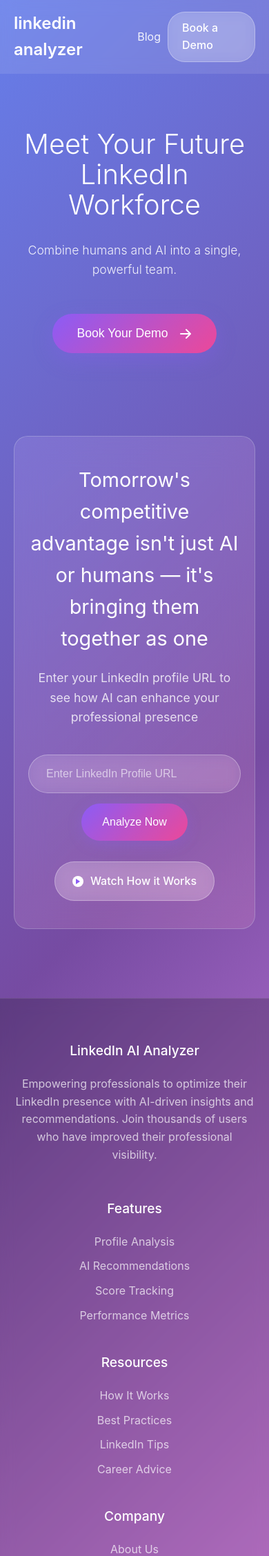
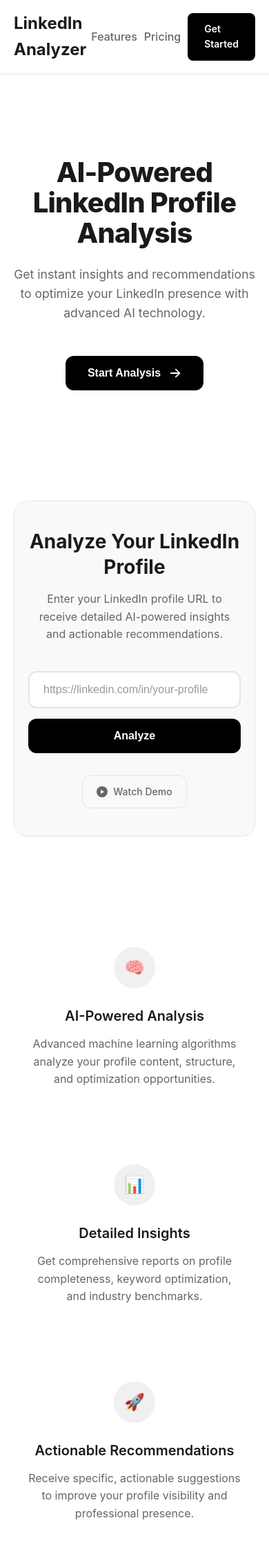
Before and after one commit to aspirence/linkdone, a Django app: page / in a window 390 px wide. Shown: the top 2256 px of the page at 69% size. Run offline with Django 5.2, Linux system fonts and the light colour scheme.

Commit message:
Assistant checkpoint: Updated UI to match phonescreen.ai clean design style
Assistant generated file changes:
- linkedin_analyzer/templates/linkedin_analyzer/index.html: Update UI to match phonescreen.ai design style

---

User prompt:

sorry I am disturbing you..but I am promising this is last turn....just mody UI similar to https://phonescreen.ai/

Replit-Commit-Author: Assistant
Replit-Commit-Session-Id: 9f3170ed-6999-4001-86db-36f21368a059

```diff
--- a/linkedin_analyzer/templates/linkedin_analyzer/index.html
+++ b/linkedin_analyzer/templates/linkedin_analyzer/index.html
@@ -1,3 +1,4 @@
+
 <!DOCTYPE html>
 <html lang="en">
 <head>
@@ -13,8 +14,8 @@
 
         body {
             font-family: -apple-system, BlinkMacSystemFont, 'Segoe UI', Roboto, sans-serif;
-            background: linear-gradient(135deg, #667eea 0%, #764ba2 50%, #f093fb 100%);
-            color: #ffffff;
+            background: #ffffff;
+            color: #1a1a1a;
             line-height: 1.6;
             min-height: 100vh;
         }
@@ -24,17 +25,17 @@
             justify-content: space-between;
             align-items: center;
             padding: 20px 40px;
+            background: #ffffff;
+            border-bottom: 1px solid #e5e5e5;
             position: sticky;
             top: 0;
             z-index: 100;
-            backdrop-filter: blur(10px);
-            background: rgba(255, 255, 255, 0.1);
         }
 
         .logo {
             font-size: 1.5rem;
-            font-weight: 600;
-            color: #ffffff;
+            font-weight: 700;
+            color: #1a1a1a;
             text-decoration: none;
         }
 
@@ -45,226 +46,262 @@
         }
 
         .nav-link {
-            color: #ffffff;
+            color: #666666;
             text-decoration: none;
-            font-weight: 400;
-            opacity: 0.9;
-            transition: opacity 0.3s ease;
+            font-weight: 500;
+            transition: color 0.3s ease;
         }
 
         .nav-link:hover {
-            opacity: 1;
+            color: #1a1a1a;
         }
 
         .demo-btn {
-            background: rgba(255, 255, 255, 0.2);
+            background: #000000;
             color: #ffffff;
-            border: 1px solid rgba(255, 255, 255, 0.3);
-            padding: 10px 20px;
-            border-radius: 25px;
+            border: none;
+            padding: 12px 24px;
+            border-radius: 8px;
             text-decoration: none;
-            font-weight: 500;
+            font-weight: 600;
+            font-size: 14px;
             transition: all 0.3s ease;
-            backdrop-filter: blur(10px);
         }
 
         .demo-btn:hover {
-            background: rgba(255, 255, 255, 0.3);
-            transform: translateY(-2px);
+            background: #333333;
+            transform: translateY(-1px);
         }
 
         .hero-section {
             text-align: center;
-            padding: 80px 20px 60px;
-            max-width: 800px;
+            padding: 120px 20px 80px;
+            max-width: 900px;
             margin: 0 auto;
         }
 
         .hero-title {
-            font-size: 4rem;
-            font-weight: 300;
-            margin-bottom: 30px;
+            font-size: 3.5rem;
+            font-weight: 800;
+            margin-bottom: 24px;
             line-height: 1.1;
-            color: #ffffff;
+            color: #1a1a1a;
+            letter-spacing: -0.02em;
         }
 
         .hero-subtitle {
-            font-size: 1.3rem;
-            color: rgba(255, 255, 255, 0.9);
-            margin-bottom: 50px;
-            font-weight: 300;
+            font-size: 1.25rem;
+            color: #666666;
+            margin-bottom: 48px;
+            font-weight: 400;
+            max-width: 600px;
+            margin-left: auto;
+            margin-right: auto;
         }
 
         .hero-cta {
             display: inline-flex;
             align-items: center;
-            gap: 15px;
-            background: linear-gradient(135deg, #8B5CF6, #EC4899);
-            padding: 18px 35px;
-            border-radius: 50px;
+            gap: 12px;
+            background: #000000;
+            padding: 16px 32px;
+            border-radius: 12px;
             text-decoration: none;
             color: #ffffff;
-            font-weight: 500;
-            font-size: 1.1rem;
+            font-weight: 600;
+            font-size: 16px;
             transition: all 0.3s ease;
-            box-shadow: 0 10px 30px rgba(139, 92, 246, 0.3);
             border: none;
             cursor: pointer;
         }
 
         .hero-cta:hover {
-            transform: translateY(-3px);
-            box-shadow: 0 15px 40px rgba(139, 92, 246, 0.4);
+            background: #333333;
+            transform: translateY(-2px);
         }
 
         .hero-cta svg {
-            width: 20px;
-            height: 20px;
+            width: 18px;
+            height: 18px;
             fill: currentColor;
         }
 
         .demo-section {
-            max-width: 900px;
-            margin: 60px auto 80px;
+            max-width: 800px;
+            margin: 80px auto 120px;
             padding: 0 20px;
         }
 
         .demo-card {
-            background: rgba(255, 255, 255, 0.1);
-            border: 1px solid rgba(255, 255, 255, 0.2);
+            background: #f8f9fa;
+            border: 1px solid #e5e5e5;
             border-radius: 20px;
             padding: 60px 40px;
             text-align: center;
-            backdrop-filter: blur(20px);
-            position: relative;
-            overflow: hidden;
-        }
-
-        .demo-card::before {
-            content: '';
-            position: absolute;
-            top: 0;
-            left: 0;
-            right: 0;
-            bottom: 0;
-            background: linear-gradient(135deg, rgba(139, 92, 246, 0.1), rgba(236, 72, 153, 0.1));
-            z-index: -1;
         }
 
         .demo-title {
-            font-size: 1.8rem;
-            font-weight: 400;
-            margin-bottom: 20px;
-            color: #ffffff;
+            font-size: 1.75rem;
+            font-weight: 700;
+            margin-bottom: 16px;
+            color: #1a1a1a;
+            line-height: 1.3;
         }
 
         .demo-subtitle {
-            font-size: 1.1rem;
-            color: rgba(255, 255, 255, 0.8);
+            font-size: 1rem;
+            color: #666666;
             margin-bottom: 40px;
+            max-width: 500px;
+            margin-left: auto;
+            margin-right: auto;
         }
 
         .input-section {
             max-width: 500px;
-            margin: 0 auto;
+            margin: 0 auto 32px;
             display: flex;
-            gap: 15px;
-            align-items: center;
+            gap: 12px;
+            align-items: stretch;
         }
 
         .url-input {
             flex: 1;
-            padding: 18px 25px;
-            background: rgba(255, 255, 255, 0.1);
-            border: 1px solid rgba(255, 255, 255, 0.3);
-            border-radius: 50px;
-            color: #ffffff;
+            padding: 16px 20px;
+            background: #ffffff;
+            border: 2px solid #e5e5e5;
+            border-radius: 12px;
+            color: #1a1a1a;
             font-size: 16px;
-            backdrop-filter: blur(10px);
             outline: none;
             transition: all 0.3s ease;
         }
 
         .url-input::placeholder {
-            color: rgba(255, 255, 255, 0.6);
+            color: #999999;
         }
 
         .url-input:focus {
-            border-color: rgba(255, 255, 255, 0.5);
-            background: rgba(255, 255, 255, 0.15);
+            border-color: #000000;
         }
 
         .analyze-btn {
-            padding: 18px 30px;
-            background: linear-gradient(135deg, #8B5CF6, #EC4899);
+            padding: 16px 28px;
+            background: #000000;
             color: #ffffff;
             border: none;
-            border-radius: 50px;
+            border-radius: 12px;
             font-size: 16px;
-            font-weight: 500;
+            font-weight: 600;
             cursor: pointer;
             transition: all 0.3s ease;
             white-space: nowrap;
-            box-shadow: 0 5px 20px rgba(139, 92, 246, 0.3);
         }
 
         .analyze-btn:hover:not(:disabled) {
-            transform: translateY(-2px);
-            box-shadow: 0 8px 25px rgba(139, 92, 246, 0.4);
+            background: #333333;
+            transform: translateY(-1px);
         }
 
         .analyze-btn:disabled {
             opacity: 0.6;
             cursor: not-allowed;
+            transform: none;
         }
 
         .watch-demo-btn {
             display: inline-flex;
             align-items: center;
-            gap: 10px;
-            background: rgba(255, 255, 255, 0.2);
-            color: #ffffff;
-            border: 1px solid rgba(255, 255, 255, 0.3);
-            padding: 15px 25px;
-            border-radius: 50px;
+            gap: 8px;
+            background: transparent;
+            color: #666666;
+            border: 1px solid #e5e5e5;
+            padding: 12px 20px;
+            border-radius: 12px;
             text-decoration: none;
             font-weight: 500;
-            margin-top: 30px;
+            font-size: 14px;
             transition: all 0.3s ease;
-            backdrop-filter: blur(10px);
         }
 
         .watch-demo-btn:hover {
-            background: rgba(255, 255, 255, 0.3);
-            transform: translateY(-2px);
+            background: #f8f9fa;
+            border-color: #cccccc;
+            color: #1a1a1a;
         }
 
         .play-icon {
             width: 16px;
             height: 16px;
-            background: #ffffff;
+            background: #666666;
             border-radius: 50%;
             display: flex;
             align-items: center;
             justify-content: center;
+            transition: background 0.3s ease;
+        }
+
+        .watch-demo-btn:hover .play-icon {
+            background: #1a1a1a;
         }
 
         .play-icon::before {
             content: '';
             width: 0;
             height: 0;
-            border-left: 6px solid #8B5CF6;
-            border-top: 4px solid transparent;
-            border-bottom: 4px solid transparent;
+            border-left: 5px solid #ffffff;
+            border-top: 3px solid transparent;
+            border-bottom: 3px solid transparent;
             margin-left: 1px;
         }
 
+        .features-section {
+            max-width: 1200px;
+            margin: 120px auto;
+            padding: 0 20px;
+        }
+
+        .features-grid {
+            display: grid;
+            grid-template-columns: repeat(auto-fit, minmax(300px, 1fr));
+            gap: 40px;
+            margin-top: 60px;
+        }
+
+        .feature-card {
+            text-align: center;
+            padding: 40px 20px;
+        }
+
+        .feature-icon {
+            width: 60px;
+            height: 60px;
+            background: #f0f0f0;
+            border-radius: 50%;
+            margin: 0 auto 24px;
+            display: flex;
+            align-items: center;
+            justify-content: center;
+            font-size: 24px;
+        }
+
+        .feature-title {
+            font-size: 1.25rem;
+            font-weight: 600;
+            margin-bottom: 12px;
+            color: #1a1a1a;
+        }
+
+        .feature-description {
+            color: #666666;
+            line-height: 1.6;
+        }
+
         .footer {
-            background: rgba(0, 0, 0, 0.2);
-            border-top: 1px solid rgba(255, 255, 255, 0.1);
-            padding: 60px 0 40px;
-            margin-top: 100px;
-            backdrop-filter: blur(10px);
+            background: #f8f9fa;
+            border-top: 1px solid #e5e5e5;
+            padding: 80px 0 40px;
+            margin-top: 120px;
         }
 
         .footer-content {
@@ -273,18 +310,18 @@
             padding: 0 20px;
             display: grid;
             grid-template-columns: 2fr 1fr 1fr 1fr;
-            gap: 40px;
+            gap: 60px;
         }
 
         .footer-section h3 {
-            font-size: 1.2rem;
-            font-weight: 500;
+            font-size: 1.1rem;
+            font-weight: 600;
             margin-bottom: 20px;
-            color: #ffffff;
+            color: #1a1a1a;
         }
 
         .footer-section p {
-            color: rgba(255, 255, 255, 0.7);
+            color: #666666;
             line-height: 1.6;
             margin-bottom: 20px;
         }
@@ -294,29 +331,29 @@
         }
 
         .footer-links li {
-            margin-bottom: 10px;
+            margin-bottom: 12px;
         }
 
         .footer-links a {
-            color: rgba(255, 255, 255, 0.7);
+            color: #666666;
             text-decoration: none;
             transition: color 0.3s ease;
         }
 
         .footer-links a:hover {
-            color: #ffffff;
+            color: #1a1a1a;
         }
 
         .footer-bottom {
             max-width: 1200px;
             margin: 0 auto;
             padding: 0 20px;
-            margin-top: 40px;
-            padding-top: 20px;
-            border-top: 1px solid rgba(255, 255, 255, 0.1);
+            margin-top: 60px;
+            padding-top: 30px;
+            border-top: 1px solid #e5e5e5;
             text-align: center;
-            color: rgba(255, 255, 255, 0.6);
-            font-size: 0.9rem;
+            color: #999999;
+            font-size: 14px;
         }
 
         @keyframes spin {
@@ -356,26 +393,32 @@
 
             .footer-content {
                 grid-template-columns: 1fr;
+                gap: 40px;
+                text-align: center;
+            }
+
+            .features-grid {
+                grid-template-columns: 1fr;
                 gap: 30px;
-                text-align: center;
             }
         }
     </style>
 </head>
 <body>
     <nav class="navbar">
-        <a href="/" class="logo">linkedin analyzer</a>
+        <a href="/" class="logo">LinkedIn Analyzer</a>
         <div class="nav-buttons">
-            <a href="#" class="nav-link">Blog</a>
-            <a href="#" class="demo-btn">Book a Demo</a>
+            <a href="#" class="nav-link">Features</a>
+            <a href="#" class="nav-link">Pricing</a>
+            <a href="#" class="demo-btn">Get Started</a>
         </div>
     </nav>
 
     <div class="hero-section">
-        <h1 class="hero-title">Meet Your Future LinkedIn Workforce</h1>
-        <p class="hero-subtitle">Combine humans and AI into a single, powerful team.</p>
+        <h1 class="hero-title">AI-Powered LinkedIn Profile Analysis</h1>
+        <p class="hero-subtitle">Get instant insights and recommendations to optimize your LinkedIn presence with advanced AI technology.</p>
         <button class="hero-cta" id="heroAnalyzeBtn">
-            Book Your Demo
+            Start Analysis
             <svg viewBox="0 0 20 20">
                 <path d="M10.293 3.293a1 1 0 011.414 0l6 6a1 1 0 010 1.414l-6 6a1 1 0 01-1.414-1.414L14.586 11H3a1 1 0 110-2h11.586l-4.293-4.293a1 1 0 010-1.414z"/>
             </svg>
@@ -384,18 +427,40 @@
 
     <div class="demo-section">
         <div class="demo-card">
-            <h2 class="demo-title">Tomorrow's competitive advantage isn't just AI or humans — it's bringing them together as one</h2>
-            <p class="demo-subtitle">Enter your LinkedIn profile URL to see how AI can enhance your professional presence</p>
+            <h2 class="demo-title">Analyze Your LinkedIn Profile</h2>
+            <p class="demo-subtitle">Enter your LinkedIn profile URL to receive detailed AI-powered insights and actionable recommendations.</p>
 
             <div class="input-section">
-                <input type="text" class="url-input" placeholder="Enter LinkedIn Profile URL" id="heroUrlInput">
-                <button class="analyze-btn" id="analyzeNowBtn">Analyze Now</button>
+                <input type="text" class="url-input" placeholder="https://linkedin.com/in/your-profile" id="heroUrlInput">
+                <button class="analyze-btn" id="analyzeNowBtn">Analyze</button>
             </div>
 
             <a href="#" class="watch-demo-btn">
                 <div class="play-icon"></div>
-                Watch How it Works
+                Watch Demo
             </a>
+        </div>
+    </div>
+
+    <div class="features-section">
+        <div class="features-grid">
+            <div class="feature-card">
+                <div class="feature-icon">🧠</div>
+                <h3 class="feature-title">AI-Powered Analysis</h3>
+                <p class="feature-description">Advanced machine learning algorithms analyze your profile content, structure, and optimization opportunities.</p>
+            </div>
+
+            <div class="feature-card">
+                <div class="feature-icon">📊</div>
+                <h3 class="feature-title">Detailed Insights</h3>
+                <p class="feature-description">Get comprehensive reports on profile completeness, keyword optimization, and industry benchmarks.</p>
+            </div>
+
+            <div class="feature-card">
+                <div class="feature-icon">🚀</div>
+                <h3 class="feature-title">Actionable Recommendations</h3>
+                <p class="feature-description">Receive specific, actionable suggestions to improve your profile visibility and professional presence.</p>
+            </div>
         </div>
     </div>
 
@@ -403,7 +468,7 @@
         <div class="footer-content">
             <div class="footer-section">
                 <h3>LinkedIn AI Analyzer</h3>
-                <p>Empowering professionals to optimize their LinkedIn presence with AI-driven insights and recommendations. Join thousands of users who have improved their professional visibility.</p>
+                <p>Professional LinkedIn profile optimization powered by advanced AI technology. Join thousands of professionals who have enhanced their online presence.</p>
             </div>
 
             <div class="footer-section">
@@ -411,34 +476,34 @@
                 <ul class="footer-links">
                     <li><a href="#">Profile Analysis</a></li>
                     <li><a href="#">AI Recommendations</a></li>
-                    <li><a href="#">Score Tracking</a></li>
-                    <li><a href="#">Performance Metrics</a></li>
+                    <li><a href="#">Performance Tracking</a></li>
+                    <li><a href="#">Industry Insights</a></li>
                 </ul>
             </div>
 
             <div class="footer-section">
                 <h3>Resources</h3>
                 <ul class="footer-links">
-                    <li><a href="#">How It Works</a></li>
+                    <li><a href="#">Documentation</a></li>
                     <li><a href="#">Best Practices</a></li>
                     <li><a href="#">LinkedIn Tips</a></li>
-                    <li><a href="#">Career Advice</a></li>
+                    <li><a href="#">Support</a></li>
                 </ul>
             </div>
 
             <div class="footer-section">
                 <h3>Company</h3>
                 <ul class="footer-links">
-                    <li><a href="#">About Us</a></li>
-                    <li><a href="#">Privacy Policy</a></li>
-                    <li><a href="#">Terms of Service</a></li>
+                    <li><a href="#">About</a></li>
+                    <li><a href="#">Privacy</a></li>
+                    <li><a href="#">Terms</a></li>
                     <li><a href="#">Contact</a></li>
                 </ul>
             </div>
         </div>
 
         <div class="footer-bottom">
-            <p>&copy; 2025 LinkedIn AI Analyzer. All rights reserved. Built with AI technology to help professionals succeed.</p>
+            <p>&copy; 2025 LinkedIn AI Analyzer. All rights reserved.</p>
         </div>
     </footer>
 
@@ -504,7 +569,7 @@
                     alert('Error: ' + result.error);
                     // Reset button state
                     if (buttonElement) {
-                        buttonElement.textContent = 'Analyze Now';
+                        buttonElement.textContent = 'Analyze';
                         buttonElement.disabled = false;
                         buttonElement.style.opacity = '1';
                         buttonElement.style.cursor = 'pointer';
@@ -515,7 +580,7 @@
                 alert('An error occurred while analyzing your profile.');
                 // Reset button state
                 if (buttonElement) {
-                    buttonElement.textContent = 'Analyze Now';
+                    buttonElement.textContent = 'Analyze';
                     buttonElement.disabled = false;
                     buttonElement.style.opacity = '1';
                     buttonElement.style.cursor = 'pointer';
```
